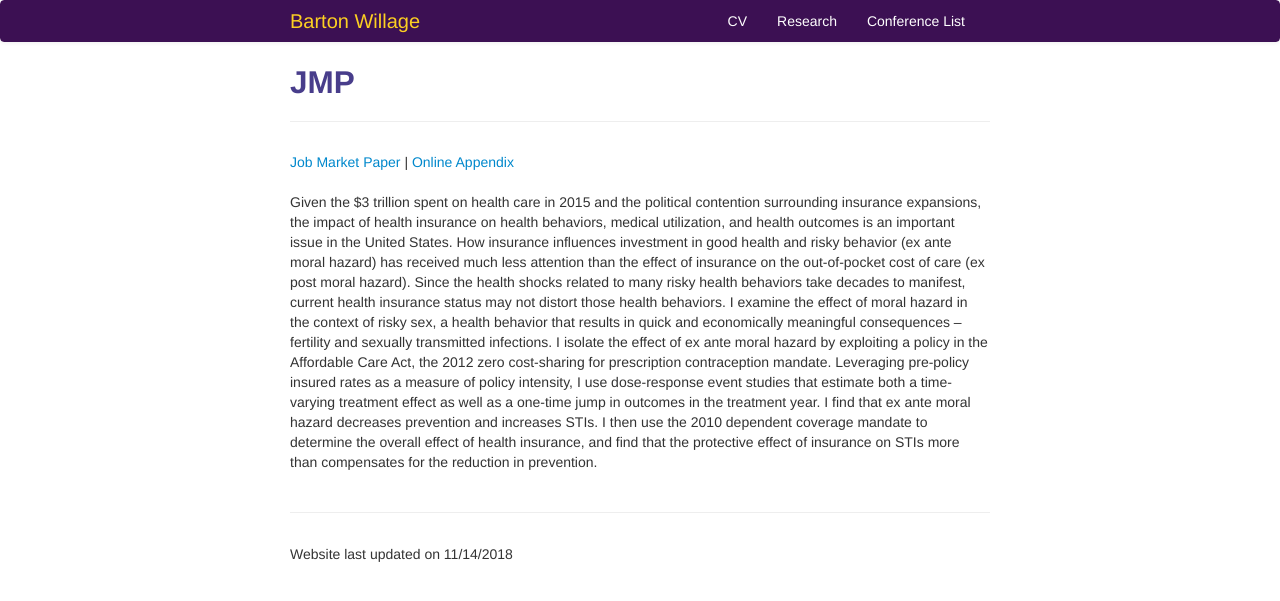
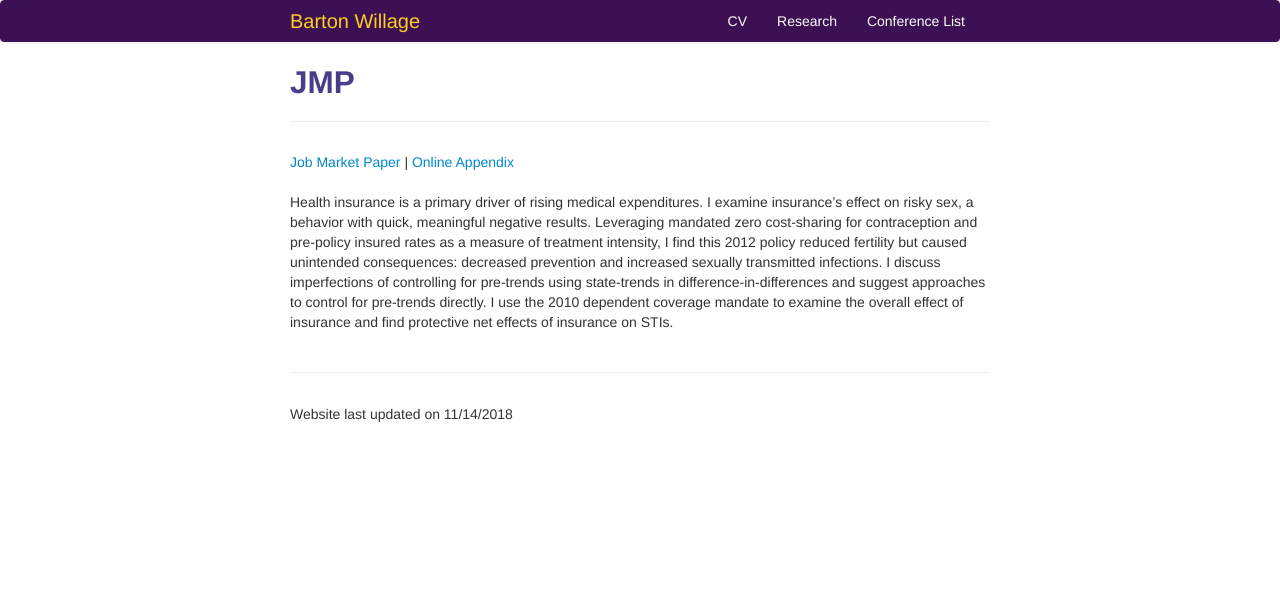
Before and after one commit to bjwillage/bjwillage.github.io, a Jekyll site: the page built from jmp.md, in a window 1280 px wide. Shown: the top 601 px of the page. Built offline with Jekyll 4.4.1, drawn with Linux system fonts in a browser that asks for light colours.

Commit message:
Update jmp.md

```diff
--- a/jmp.md
+++ b/jmp.md
@@ -5,4 +5,4 @@ description: Barton Willage's JMP page
 ---
 [Job Market Paper]({{ BASE_PATH}}/pages/working_papers/JMP.pdf) | [Online Appendix]({{ BASE_PATH}}/pages/working_papers/JMP_Appendix.pdf)
 <br><br>
-Given the $3 trillion spent on health care in 2015 and the political contention surrounding insurance expansions, the impact of health insurance on health behaviors, medical utilization, and health outcomes is an important issue in the United States. How insurance influences investment in good health and risky behavior (ex ante moral hazard) has received much less attention than the effect of insurance on the out-of-pocket cost of care (ex post moral hazard). Since the health shocks related to many risky health behaviors take decades to manifest, current health insurance status may not distort those health behaviors. I examine the effect of moral hazard in the context of risky sex, a health behavior that results in quick and economically meaningful consequences – fertility and sexually transmitted infections. I isolate the effect of ex ante moral hazard by exploiting a policy in the Affordable Care Act, the 2012 zero cost-sharing for prescription contraception mandate. Leveraging pre-policy insured rates as a measure of policy intensity, I use dose-response event studies that estimate both a time-varying treatment effect as well as a one-time jump in outcomes in the treatment year. I find that ex ante moral hazard decreases prevention and increases STIs. I then use the 2010 dependent coverage mandate to determine the overall effect of health insurance, and find that the protective effect of insurance on STIs more than compensates for the reduction in prevention.
+Health insurance is a primary driver of rising medical expenditures. I examine insurance’s effect on risky sex, a behavior with quick, meaningful negative results. Leveraging mandated zero cost-sharing for contraception and pre-policy insured rates as a measure of treatment intensity, I find this 2012 policy reduced fertility but caused unintended consequences: decreased prevention and increased sexually transmitted infections. I discuss imperfections of controlling for pre-trends using state-trends in difference-in-differences and suggest approaches to control for pre-trends directly. I use the 2010 dependent coverage mandate to examine the overall effect of insurance and find protective net effects of insurance on STIs.
```
